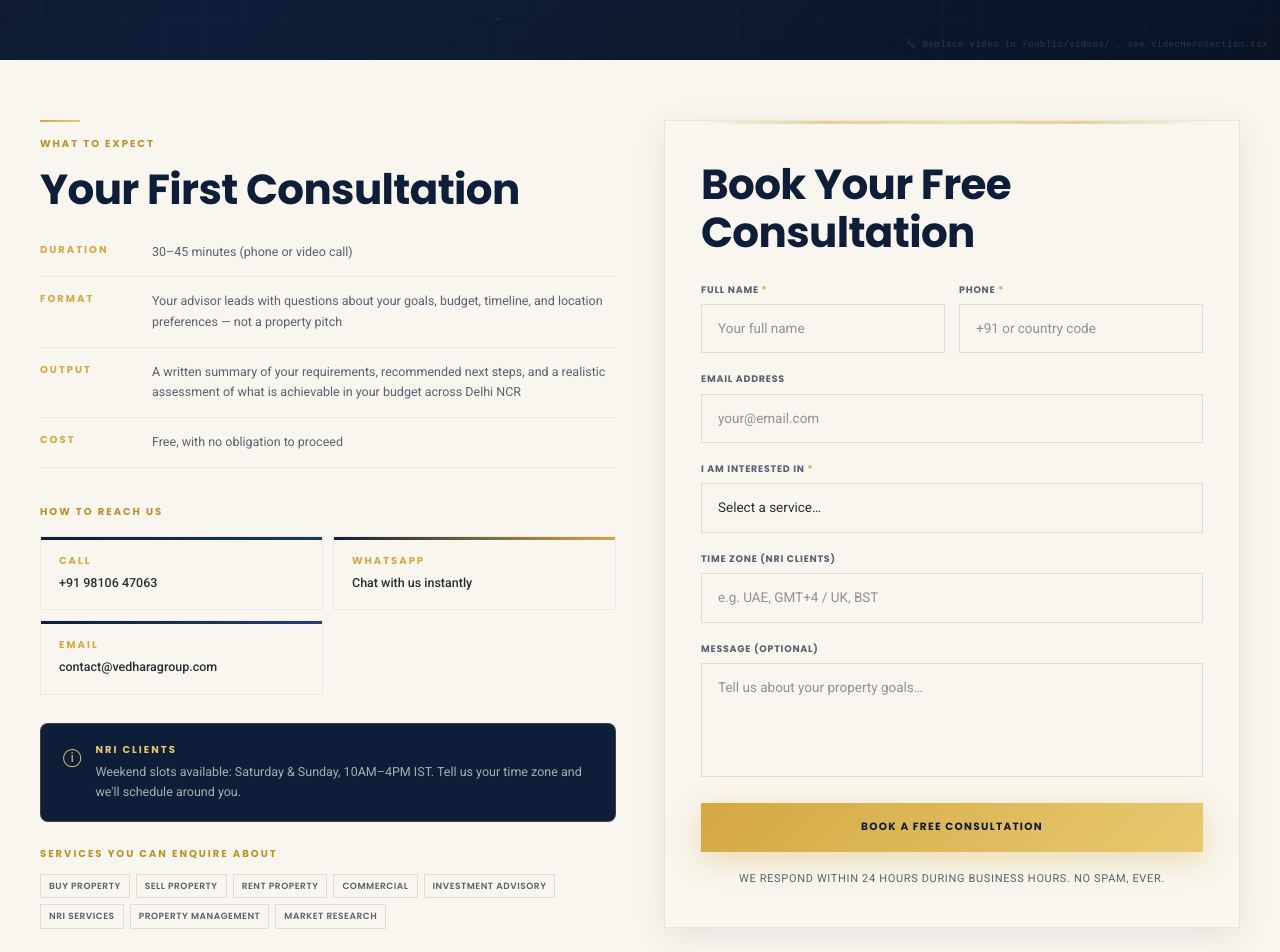
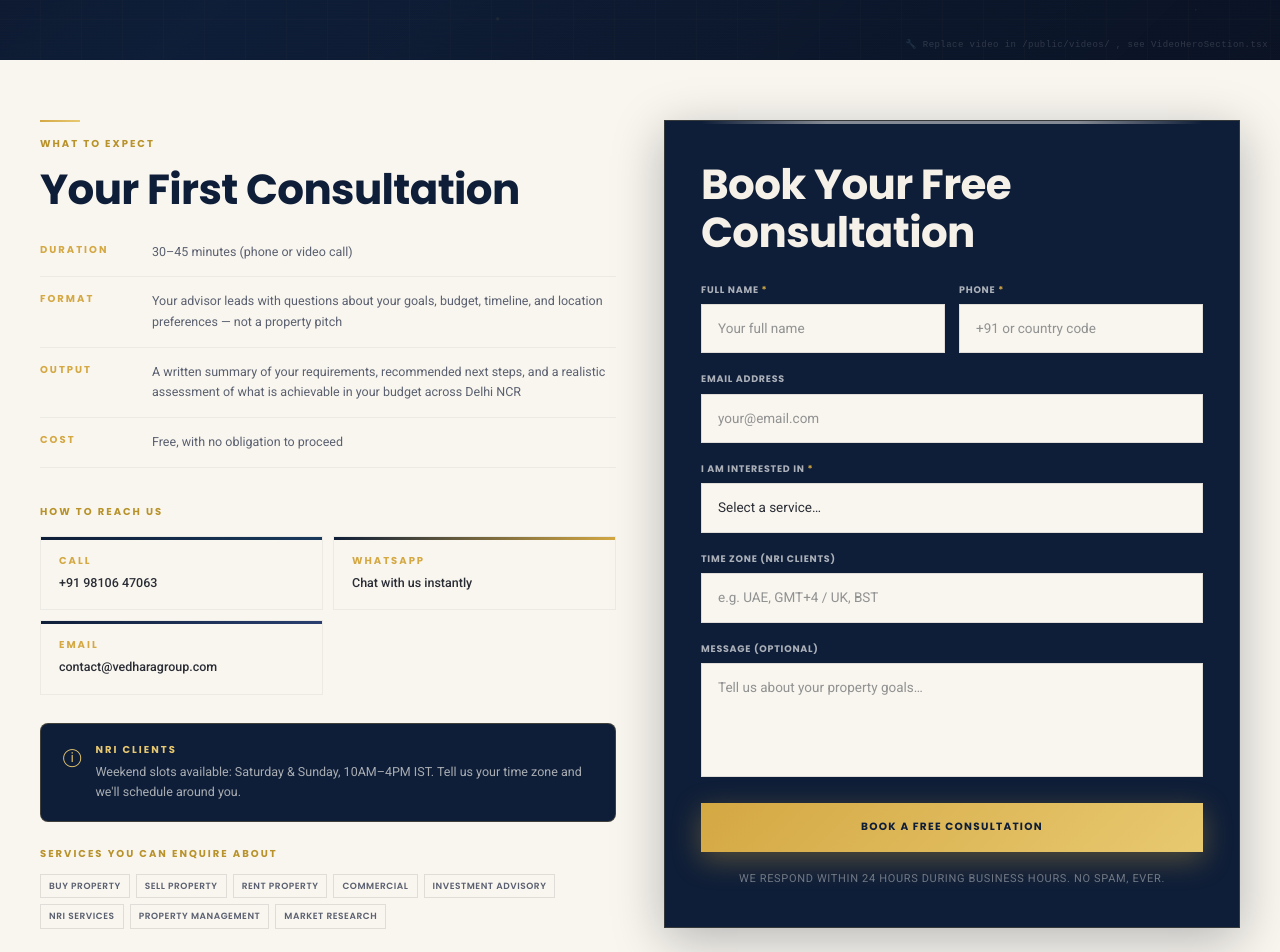
Before and after one commit to mohit1661-ai/Vedhara-Group-Supabase, a Next.js app: page /contact in a window 1280 px wide. Shown: the part 540-1492 px from the top of the page. Built offline with nearby package versions, Linux system fonts and the light colour scheme.

Commit message:
Navy form card with cream accent bar, gold footer borders, service link tags

```diff
--- a/app/contact/page.tsx
+++ b/app/contact/page.tsx
@@ -128,45 +128,45 @@ export default function ContactPage() {
 
           {/* FORM SIDE */}
           <ScrollReveal delay={120} direction="right">
-            <div className="form-card" style={{ background:"var(--cream)",border:"1px solid rgba(42,45,53,0.08)",padding:"40px 36px",position:"relative",boxShadow:"0 8px 32px rgba(9,15,29,0.08)" }}>
+            <div className="form-card" style={{ background:"var(--navy)",border:"1px solid rgba(212,168,67,0.2)",padding:"40px 36px",position:"relative",boxShadow:"0 12px 48px rgba(9,15,29,0.28)" }}>
               {/* Gold top accent */}
-              <div style={{ position:"absolute",top:0,left:36,right:36,height:2.5,background:"linear-gradient(90deg,transparent,var(--gold),var(--gold-lt),var(--gold),transparent)",opacity:0.5 }} />
-              <h2 className="heading-lg" style={{ color:"var(--navy)",marginBottom:24 }}>Book Your Free Consultation</h2>
+              <div style={{ position:"absolute",top:0,left:36,right:36,height:2.5,background:"linear-gradient(90deg,transparent,var(--cream),var(--cream),var(--cream),transparent)",opacity:0.5 }} />
+              <h2 className="heading-lg" style={{ color:"var(--light)",marginBottom:24 }}>Book Your Free Consultation</h2>
               <form onSubmit={submit} style={{ display:"flex",flexDirection:"column",gap:18 }}>
                 <div style={{ display:"grid",gridTemplateColumns:"1fr 1fr",gap:14 }} className="grid-2">
                   <div>
-                    <label className="input-label">Full Name <span style={{ color:"var(--gold)" }}>*</span></label>
+                    <label className="input-label" style={{color:"rgba(255,255,255,0.65)"}}>Full Name <span style={{ color:"var(--gold)" }}>*</span></label>
                     <input type="text" required value={form.fullName} onChange={e=>up("fullName",e.target.value)} className="input-field" placeholder="Your full name" />
                   </div>
                   <div>
-                    <label className="input-label">Phone <span style={{ color:"var(--gold)" }}>*</span></label>
+                    <label className="input-label" style={{color:"rgba(255,255,255,0.65)"}}>Phone <span style={{ color:"var(--gold)" }}>*</span></label>
                     <input type="tel" required value={form.phone} onChange={e=>up("phone",e.target.value)} className="input-field" placeholder="+91 or country code" />
                   </div>
                 </div>
                 <div>
-                  <label className="input-label">Email Address</label>
+                  <label className="input-label" style={{color:"rgba(255,255,255,0.65)"}}>Email Address</label>
                   <input type="email" value={form.email} onChange={e=>up("email",e.target.value)} className="input-field" placeholder="your@email.com" />
                 </div>
                 <div>
-                  <label className="input-label">I Am Interested In <span style={{ color:"var(--gold)" }}>*</span></label>
-                  <select required value={form.interest} onChange={e=>up("interest",e.target.value)} className="input-field">
+                  <label className="input-label" style={{color:"rgba(255,255,255,0.65)"}}>I Am Interested In <span style={{ color:"var(--gold)" }}>*</span></label>
+                  <select required value={form.interest} onChange={e=>up("interest",e.target.value)} className="input-field" placeholder="Select a service…">
                     <option value="">Select a service…</option>
                     {interests.map(i=><option key={i} value={i}>{i}</option>)}
                   </select>
                 </div>
                 <div>
-                  <label className="input-label">Time Zone (NRI clients)</label>
+                  <label className="input-label" style={{color:"rgba(255,255,255,0.65)"}}>Time Zone (NRI clients)</label>
                   <input type="text" value={form.timezone} onChange={e=>up("timezone",e.target.value)} className="input-field" placeholder="e.g. UAE, GMT+4 / UK, BST" />
                 </div>
                 <div>
-                  <label className="input-label">Message (optional)</label>
+                  <label className="input-label" style={{color:"rgba(255,255,255,0.65)"}}>Message (optional)</label>
                   <textarea rows={4} value={form.message} onChange={e=>up("message",e.target.value)} className="input-field" placeholder="Tell us about your property goals…" style={{ resize:"none" }} />
                 </div>
                 <button type="submit" disabled={status==="submitting"} className="btn btn-dark" style={{ width:"100%",justifyContent:"center",opacity:status==="submitting"?0.6:1 }}>
                   {status==="submitting"?"Sending…":"Book a Free Consultation"}
                 </button>
                 {status==="error" && <p className="body-sm" style={{ color:"#B23A3A",textAlign:"center" }}>Something went wrong; please try WhatsApp or call us directly.</p>}
-                <p className="caption" style={{ color:"var(--slate)",textAlign:"center" }}>We respond within 24 hours during business hours. No spam, ever.</p>
+                <p className="caption" style={{ color:"rgba(255,255,255,0.4)",textAlign:"center" }}>We respond within 24 hours during business hours. No spam, ever.</p>
               </form>
             </div>
           </ScrollReveal>
--- a/components/layout/Footer.tsx
+++ b/components/layout/Footer.tsx
@@ -10,7 +10,7 @@ export default function Footer() {
   return (
     <footer style={{ background:"var(--navy)",color:"rgba(255,255,255,0.75)" }}>
       {/* CTA bar */}
-      <div style={{ background:"var(--navy)",borderTop:"1.5px solid var(--cream)",padding:"26px 32px" }}>
+      <div style={{ background:"var(--navy)",borderTop:"1.5px solid var(--gold)",borderBottom:"1.5px solid var(--gold)",padding:"26px 32px" }}>
         <div style={{ maxWidth:1320,margin:"0 auto",display:"flex",justifyContent:"space-between",alignItems:"center",flexWrap:"wrap",gap:16 }}>
           <div>
             <p style={{ fontFamily:"var(--t-head)",fontSize:17,fontWeight:700,color:"var(--light)",margin:"0 0 3px" }}>Ready to make your next property move?</p>
```
